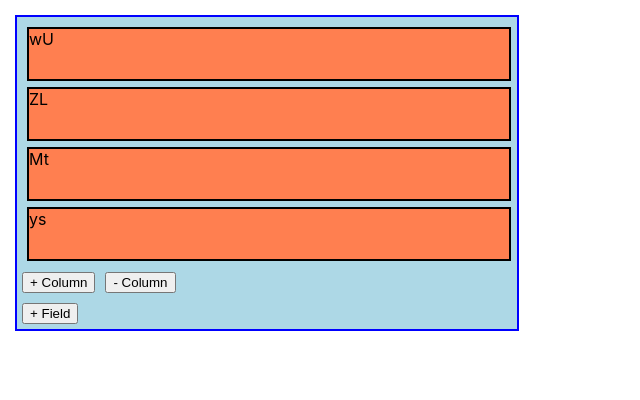
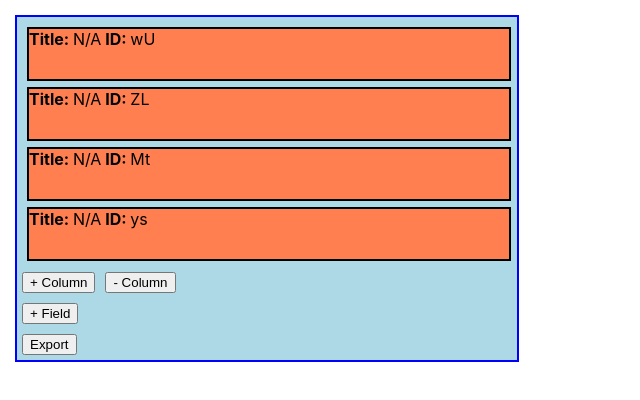
Before and after one commit to mpcarolin/layout-manager-poc, a React (Create React App) app: page / in a window 1280 px wide. Shown: the top 400 px of the page, without its empty margins (0-640 px from the left). Built offline with nearby package versions, Linux system fonts and the light colour scheme.

Commit message:
Add field form

```diff
--- a/src/App.js
+++ b/src/App.js
@@ -1,12 +1,65 @@
 import React from "react";
 //import { LayoutManager } from "./DndKit/LayoutManager.tsx";
 import { LayoutManager } from "./ReactGridLayout/LayoutManager.tsx";
+import styled from "styled-components";
+import { nanoid } from "nanoid";
+
+const FieldFormWrapper = styled.div`
+  border: 2px solid red;
+  background-color: lavenderblush;
+  margin: 15px;
+  width: 500px;
+  height: 200px;
+  display: flex;
+  flex-direction: column;
+  justify-content: space-evenly;
+  padding: 15px;
+`;
+
+const FieldForm = ({ onSubmit }) => {
+  const [ title, setTitle ] = React.useState("");
+  return <FieldFormWrapper>
+    <span>
+      <label for="title">Title</label>
+      <input
+        style={{ marginLeft: 15, width: "50%" }}
+        id="title"
+        onChange={(e) => setTitle(e.currentTarget.value)}
+      />
+    </span>
+    <button
+      style={{width: 80}}
+      onClick={() => onSubmit({ title, id: nanoid(2) })}
+    >
+      Submit
+    </button>
+  </FieldFormWrapper>
+}
 
 function App() {
+  // id needs to be string for react grid keys for some reason
+  const data = Array(4)
+    .fill(null)
+    .map(() => ({ title: "N/A", id: nanoid(2) }));
+
+  const [ fields, setFields ] = React.useState(data);
+
+  const [ enableForm, setEnableForm ] = React.useState(false);
+
+  const onSubmit = field => {
+    setFields([...fields, field]);
+    setEnableForm(false);
+  }
+
   return (
-    <div>
-      <LayoutManager />
-    </div>
+    <span>
+      { enableForm && <FieldForm onSubmit={onSubmit} /> }
+      <LayoutManager
+        fields={fields}
+        setFields={setFields}
+        setShowForm={setEnableForm}
+      />
+    </span>
   );
 }
 
--- a/src/ReactGridLayout/LayoutManager.tsx
+++ b/src/ReactGridLayout/LayoutManager.tsx
@@ -11,6 +11,7 @@ const GridWidth = 500;
 
 interface Field {
   id: string,
+  title?: string
   width?: number
   height?: number
 }
@@ -83,6 +84,9 @@ const LayoutSection = ({ fields = [], onFieldAdd, onFieldRemove, initialCols = 1
               key={field.id}
               onRemove={() => onFieldRemove(field.id)}
             >
+              <b> Title: </b>
+             {field.title}
+              <b> ID: </b>
               {field.id}
             </Item>
           )
@@ -97,21 +101,19 @@ const LayoutSection = ({ fields = [], onFieldAdd, onFieldRemove, initialCols = 1
         type="Field"
         onAdd={() => onFieldAdd({ id: generateID() })}
       />
+      <AdjustButton
+        onClick={() => console.log(JSON.stringify(currentLayout, null, 2)) || alert("Printed to console")}
+      >
+        Export
+      </AdjustButton>
     </GridRoot>
   );
 }
 
-export function LayoutManager() {
-  // id needs to be string for react grid keys for some reason
-  const data = Array(4)
-    .fill(null)
-    .map(() => ({ id: generateID() }));
-
-  const [ fields, setFields ] = React.useState(data);
-
+export function LayoutManager({ fields, setFields, setShowForm }) {
   return (
     <LayoutSection
-      onFieldAdd={field => setFields([...fields, field])}
+      onFieldAdd={() => setShowForm(true)}
       onFieldRemove={field => setFields(fields.filter(f => f.id !== field.id))}
       fields={fields}
     />
```
